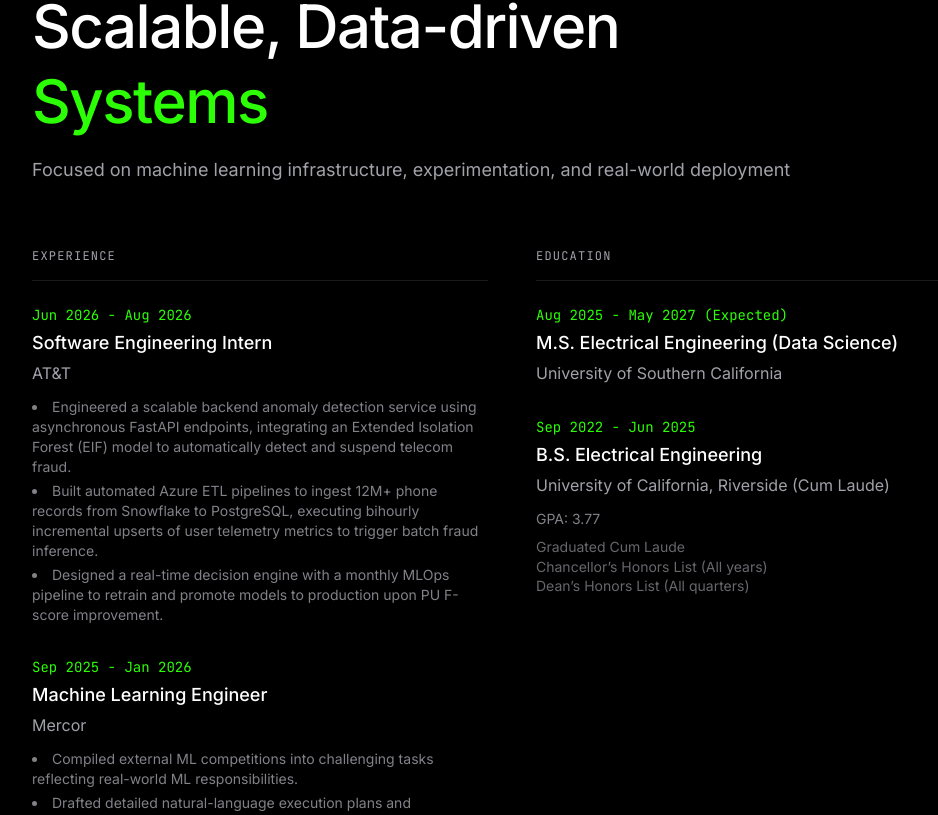
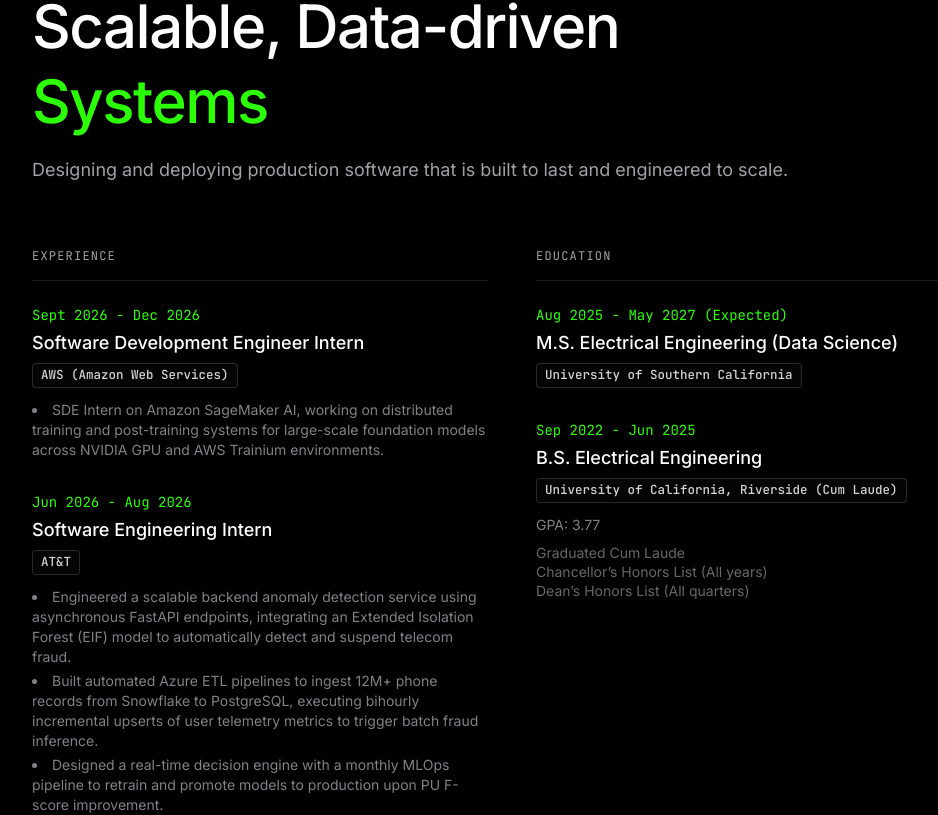
Before and after one commit to Dhruvq/Dhruvq.com, a Next.js app: page / in a window 1280 px wide. Shown: the part 358-1173 px from the top of the page, without its empty margins (128-1066 px from the left). Built offline with nearby package versions, Linux system fonts and the light colour scheme.

Commit message:
new res + small visual change

```diff
--- a/src/app/page.tsx
+++ b/src/app/page.tsx
@@ -12,7 +12,7 @@ export default function Home() {
           </h1>
           <div className="inline-flex items-center px-3 py-1 rounded-md border border-neon-green/30 bg-neon-green/5">
             <span className="text-xs uppercase tracking-wider text-neon-green font-mono">
-              Graduating May '27
+              Graduating Dec '27
             </span>
           </div>
         </div>
@@ -48,7 +48,7 @@ export default function Home() {
           Software Engineer building Scalable, Data-driven <span className="text-neon-green">Systems</span>
         </h2>
         <p className="text-lg text-dimmed-zinc leading-relaxed">
-          Focused on machine learning infrastructure, experimentation, and real-world deployment
+          Designing and deploying production software that is built to last and engineered to scale.
         </p>
       </section>
 
@@ -61,9 +61,17 @@ export default function Home() {
           </h3>
           <ul className="flex flex-col gap-8">
             <li className="flex flex-col gap-1">
+              <span className="text-sm font-mono text-neon-green">Sept 2026 - Dec 2026</span>
+              <span className="text-neutral-white font-medium text-lg">Software Development Engineer Intern</span>
+              <span className="w-fit text-[12.5px] text-zinc-300 font-mono font-medium border border-white/15 bg-white/[0.02] px-2 py-0.5 rounded mt-0.5">AWS (Amazon Web Services)</span>
+              <ul className="text-sm text-dimmed-zinc/80 mt-2 flex flex-col gap-1 list-disc list-inside">
+                <li>SDE Intern on Amazon SageMaker AI, working on distributed training and post-training systems for large-scale foundation models across NVIDIA GPU and AWS Trainium environments.</li>
+              </ul>
+            </li>
+            <li className="flex flex-col gap-1">
               <span className="text-sm font-mono text-neon-green">Jun 2026 - Aug 2026</span>
               <span className="text-neutral-white font-medium text-lg">Software Engineering Intern</span>
-              <span className="text-dimmed-zinc">AT&amp;T</span>
+              <span className="w-fit text-[12.5px] text-zinc-300 font-mono font-medium border border-white/15 bg-white/[0.02] px-2 py-0.5 rounded mt-0.5">AT&amp;T</span>
               <ul className="text-sm text-dimmed-zinc/80 mt-2 flex flex-col gap-1 list-disc list-inside">
                 <li>Engineered a scalable backend anomaly detection service using asynchronous FastAPI endpoints, integrating an Extended Isolation Forest (EIF) model to automatically detect and suspend telecom fraud.</li>
                 <li>Built automated Azure ETL pipelines to ingest 12M+ phone records from Snowflake to PostgreSQL, executing bihourly incremental upserts of user telemetry metrics to trigger batch fraud inference.</li>
@@ -73,7 +81,7 @@ export default function Home() {
             <li className="flex flex-col gap-1">
               <span className="text-sm font-mono text-neon-green">Sep 2025 - Jan 2026</span>
               <span className="text-neutral-white font-medium text-lg">Machine Learning Engineer</span>
-              <span className="text-dimmed-zinc">Mercor</span>
+              <span className="w-fit text-[12.5px] text-zinc-300 font-mono font-medium border border-white/15 bg-white/[0.02] px-2 py-0.5 rounded mt-0.5">Mercor</span>
               <ul className="text-sm text-dimmed-zinc/80 mt-2 flex flex-col gap-1 list-disc list-inside">
                 <li>Compiled external ML competitions into challenging tasks reflecting real-world ML responsibilities.</li>
                 <li>Drafted detailed natural-language execution plans and implemented them in Python within Docker environments, validating against original plans.</li>
@@ -92,12 +100,12 @@ export default function Home() {
             <li className="flex flex-col gap-1">
               <span className="text-sm font-mono text-neon-green">Aug 2025 - May 2027 (Expected)</span>
               <span className="text-neutral-white font-medium text-lg">M.S. Electrical Engineering (Data Science)</span>
-              <span className="text-dimmed-zinc">University of Southern California</span>
+              <span className="w-fit text-[12.5px] text-zinc-300 font-mono font-medium border border-white/15 bg-white/[0.02] px-2 py-0.5 rounded mt-0.5">University of Southern California</span>
             </li>
             <li className="flex flex-col gap-1">
               <span className="text-sm font-mono text-neon-green">Sep 2022 - Jun 2025</span>
               <span className="text-neutral-white font-medium text-lg">B.S. Electrical Engineering</span>
-              <span className="text-dimmed-zinc">University of California, Riverside (Cum Laude)</span>
+              <span className="w-fit text-[12.5px] text-zinc-300 font-mono font-medium border border-white/15 bg-white/[0.02] px-2 py-0.5 rounded mt-0.5">University of California, Riverside (Cum Laude)</span>
               <div className="text-sm text-dimmed-zinc/80 mt-2 flex flex-col gap-1">
                 <p>GPA: 3.77</p>
                 <div className="opacity-80 mt-1 flex flex-col leading-snug">
```
Also changed, not shown: 2 other files (tests, documents, lock files or other folders).
